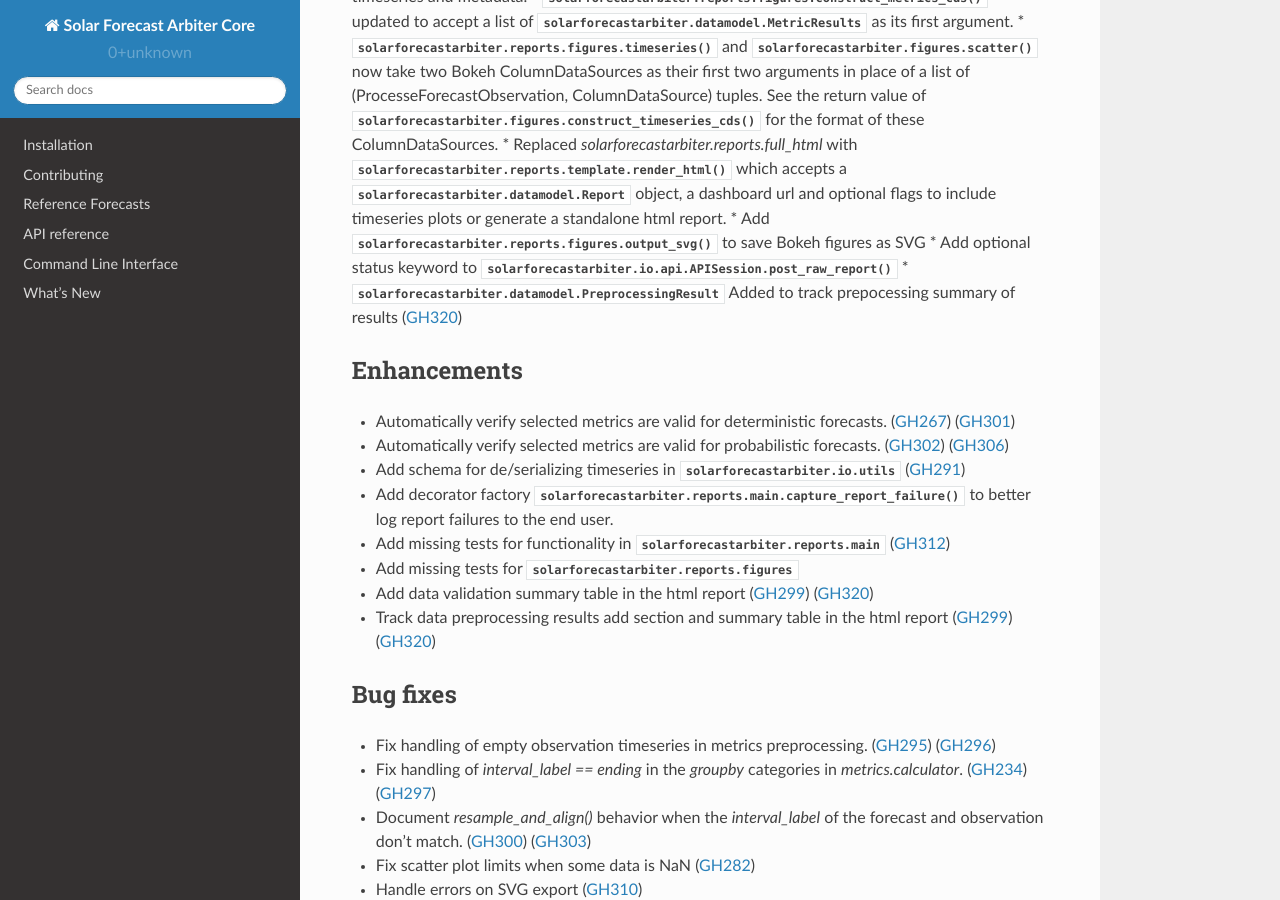
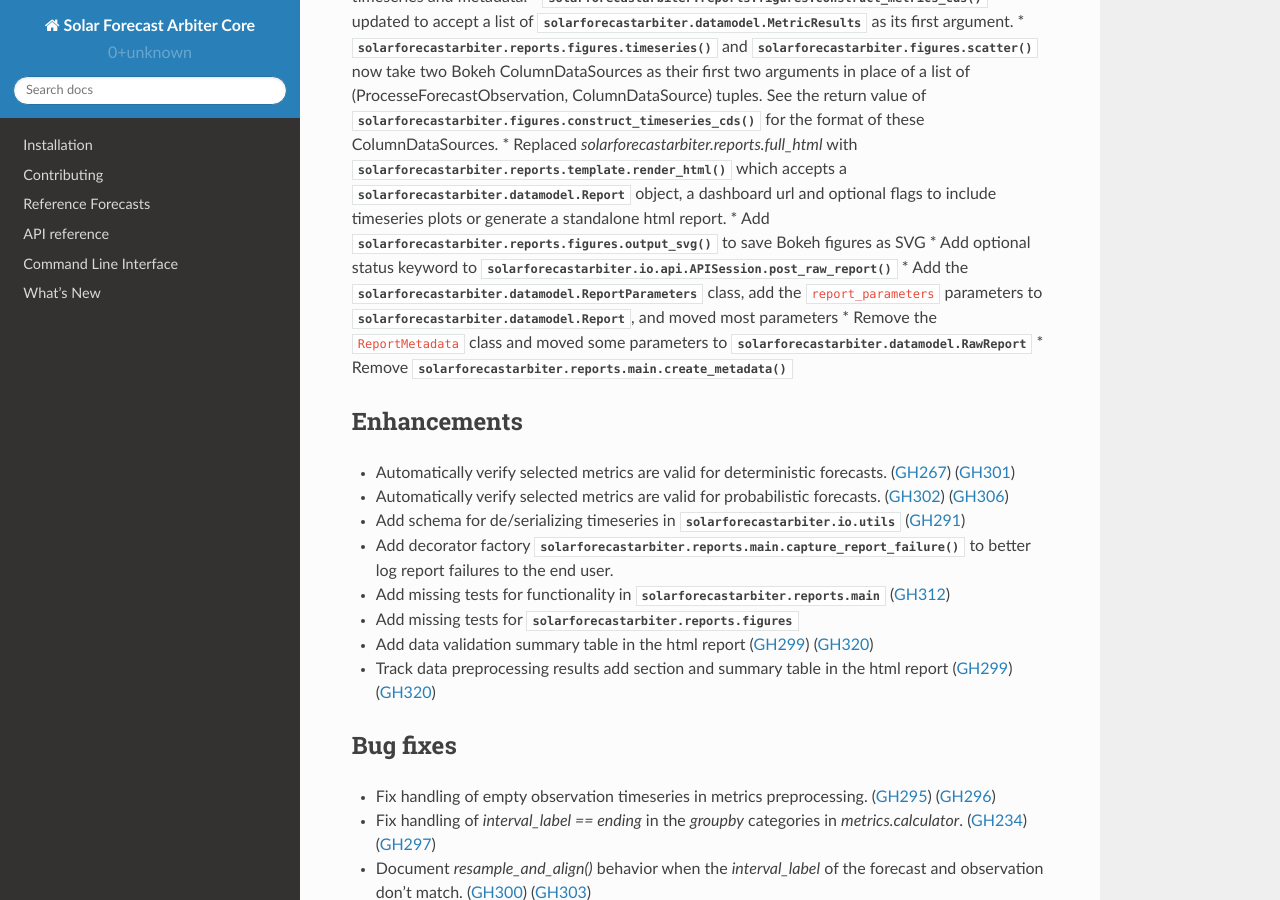
Before and after one commit to SolarArbiter/solarforecastarbiter-core, a Sphinx documentation site: the page built from docs/source/whatsnew/1.0.0b4.rst, in a window 1280 px wide and 900 px high, scrolled down 745 px. Built offline with Sphinx 7.4.7 and the Read the Docs theme 2.0.0, drawn with Linux system fonts in a browser that asks for light colours.

Commit message:
update docs

```diff
--- a/docs/source/api.rst
+++ b/docs/source/api.rst
@@ -100,7 +100,7 @@ Reports:
 .. autosummary::
    :toctree: generated/
 
-   datamodel.ReportMetadata
+   datamodel.ReportParameters
    datamodel.RawReport
    datamodel.Report
 
--- a/docs/source/whatsnew/1.0.0b4.rst
+++ b/docs/source/whatsnew/1.0.0b4.rst
@@ -21,7 +21,9 @@ timeseries and metadata.
 * Replaced `solarforecastarbiter.reports.full_html` with :py:func:`solarforecastarbiter.reports.template.render_html` which accepts a :py:class:`solarforecastarbiter.datamodel.Report` object, a dashboard url and optional flags to include timeseries plots or generate a standalone html report.
 * Add :py:func:`solarforecastarbiter.reports.figures.output_svg` to save Bokeh figures as SVG
 * Add optional status keyword to :py:func:`solarforecastarbiter.io.api.APISession.post_raw_report`
-* :py:mod:`solarforecastarbiter.datamodel.PreprocessingResult` Added to track prepocessing summary of results (:pull:`320`)
+* Add the :py:class:`solarforecastarbiter.datamodel.ReportParameters` class, add the ``report_parameters`` parameters to :py:class:`solarforecastarbiter.datamodel.Report`, and moved most parameters
+* Remove the ``ReportMetadata`` class and moved some parameters to :py:class:`solarforecastarbiter.datamodel.RawReport`
+* Remove :py:func:`solarforecastarbiter.reports.main.create_metadata`
 
 Enhancements
 ~~~~~~~~~~~~
```
Also changed, not shown: other parts of docs/source/api.rst (+0 -1 lines).
